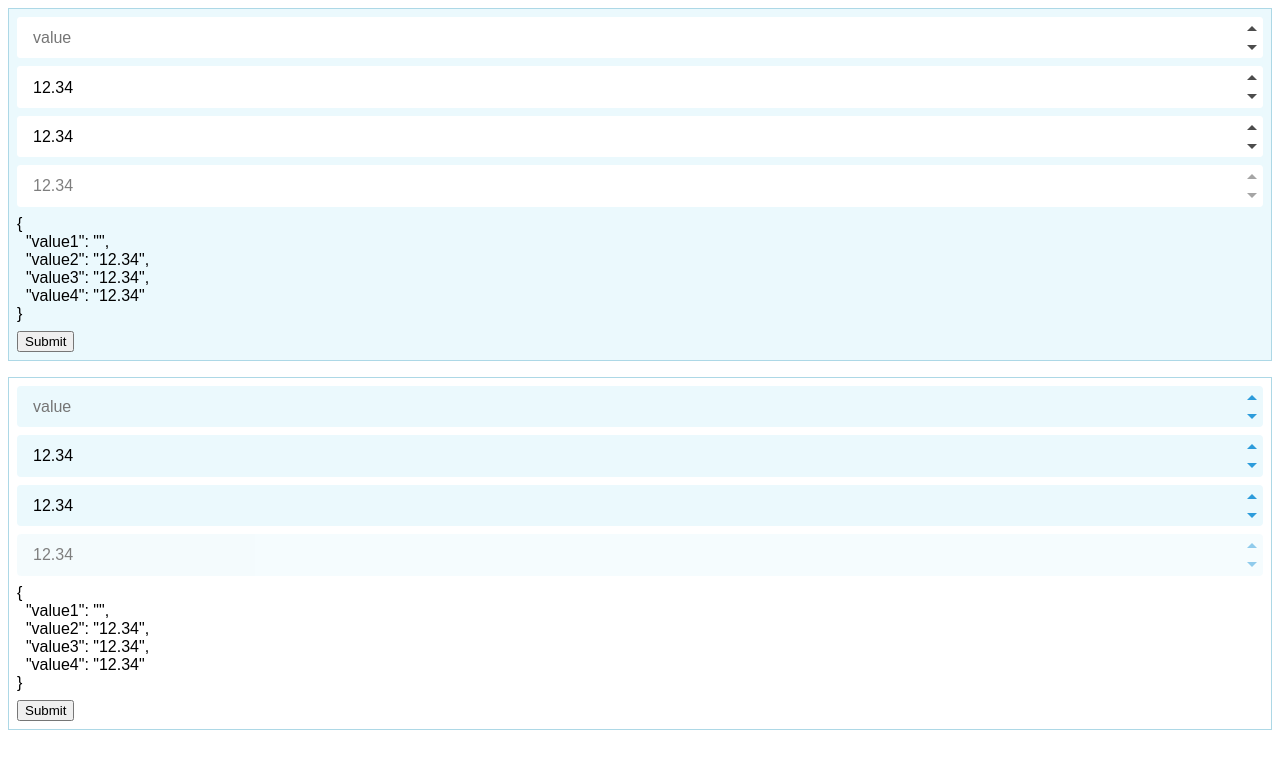
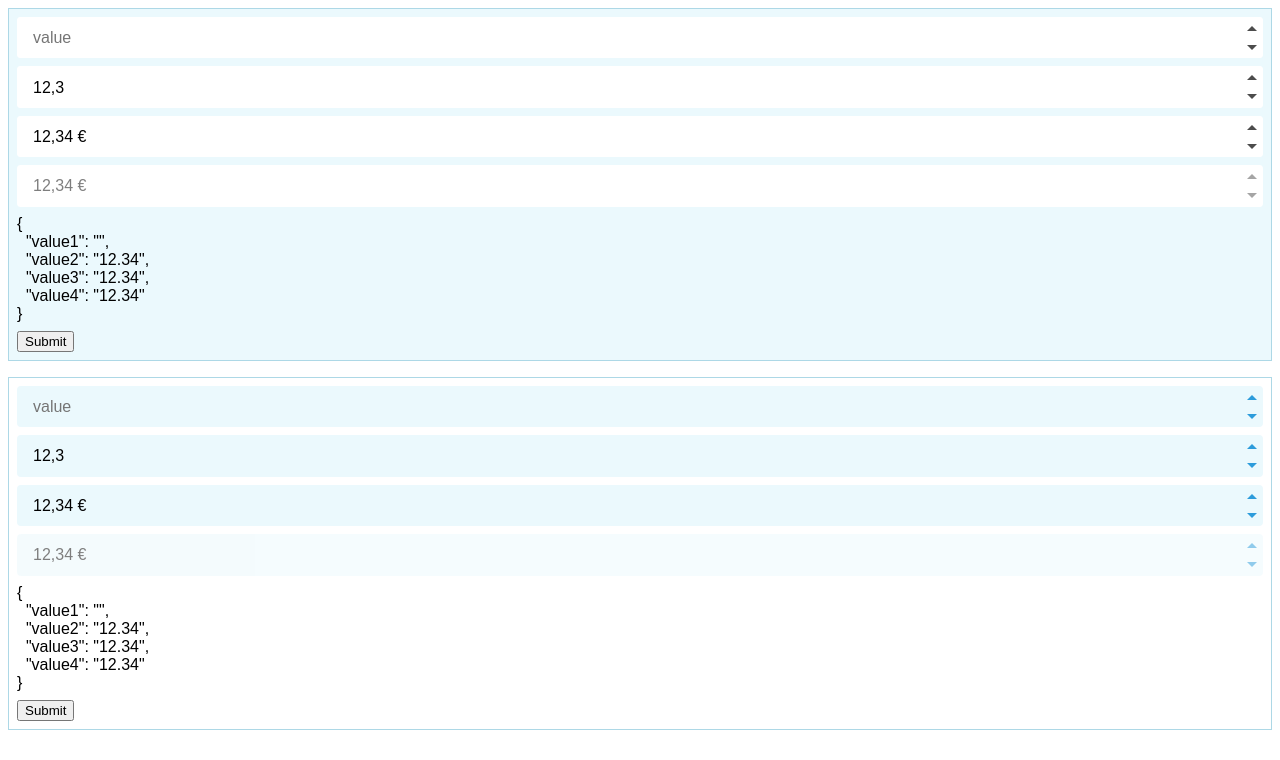
Before and after one commit to mark-hennessy/react-number-input, a React (Create React App) app: page / in a window 1280 px wide. Shown: the top 760 px of the page. Built offline with nearby package versions, Linux system fonts and the light colour scheme.

Commit message:
add formatValue logic

```diff
--- a/src/DemoForm/DemoForm.js
+++ b/src/DemoForm/DemoForm.js
@@ -34,18 +34,23 @@ const DemoForm = ({ formName, blue, className }) => {
         <NumberInput {...connectToState(`value${inputId++}`)} ignoreEnterKey />
         <NumberInput
           {...connectToState(`value${inputId++}`)}
-          precision={2}
-          currency
-        />
-        <NumberInput
-          {...connectToState(`value${inputId++}`)}
           placeholder='1,3'
           step={0.1}
           precision={1}
           min={1}
           max={6}
         />
-        <NumberInput {...connectToState(`value${inputId++}`)} disabled />
+        <NumberInput
+          {...connectToState(`value${inputId++}`)}
+          precision={2}
+          currency
+        />
+        <NumberInput
+          {...connectToState(`value${inputId++}`)}
+          precision={2}
+          currency
+          disabled
+        />
 
         <div className={`${CID}__form-state`}>
           {JSON.stringify(state, undefined, 2)}
--- a/src/NumberInput/NumberInput.js
+++ b/src/NumberInput/NumberInput.js
@@ -1,7 +1,7 @@
 import React, { useRef } from 'react';
 import cn from 'classnames';
-import { parseValue } from './numberInputHelpers';
 import { boundNumber } from '../utils/numberUtils';
+import { formatValue } from './numberInputHelpers';
 import NumberInputArrowButton from '../NumberInputArrowButton/NumberInputArrowButton';
 
 import './NumberInput.scss';
@@ -26,22 +26,30 @@ const NumberInput = ({
 }) => {
   const inputRef = useRef();
 
+  const internalValueRef = useRef();
+
   const onChangeWrapper = e => {
     const input = e.target;
-    const rawValue = input.value;
+    const { value } = input;
 
     // allow the input to be cleared
-    // if (!rawValue) {
+    // if (!value) {
     //   onValueChange("");
     //   return;
     // }
 
-    // const value = parseValue(rawValue);
-    // const boundedValue = boundNumber(value, min, max);
-    const boundedValue = rawValue;
+    const sanitizedValue = value.replace(/[^\d,]/g, '').replace(/,/g, '.');
+    internalValueRef.current = sanitizedValue;
+
+    console.log('strippedValue', sanitizedValue);
+
+    const number = parseFloat(sanitizedValue);
+    const boundedNumber = boundNumber(number, min, max);
+
+    console.log('boundedNumber', boundedNumber);
 
     if (onChange) {
-      onChange(boundedValue, inputRef.current);
+      onChange(boundedNumber, inputRef.current);
     }
   };
 
@@ -67,6 +75,8 @@ const NumberInput = ({
     e.preventDefault();
   };
 
+  const suffix = currency ? ' €' : null;
+
   return (
     <div className={cn(CID, { blue, disabled }, className)}>
       <input
@@ -74,7 +84,7 @@ const NumberInput = ({
         className={`${CID}__input`}
         type='text'
         name={name}
-        value={value}
+        value={formatValue(value, precision, suffix)}
         onChange={onChangeWrapper}
         onKeyPress={onKeyPress}
         onBlur={onBlur}
--- a/src/NumberInput/numberInputHelpers.js
+++ b/src/NumberInput/numberInputHelpers.js
@@ -1,6 +1,19 @@
-import { isNumber } from '../utils/numberUtils';
+import { isNumber, roundWithPrecision } from '../utils/numberUtils';
 
-export const parseValue = value => {
-  const number = parseFloat(value);
-  return isNumber(number) ? number : '';
+export const formatValue = (value, precision = 0, suffix) => {
+  let number = parseFloat(value);
+  if (!isNumber(number)) {
+    return '';
+  }
+
+  number = roundWithPrecision(number, precision === null ? 10 : precision);
+
+  let formattedValue = `${number}`;
+  formattedValue = formattedValue.replace('.', ',');
+
+  if (suffix) {
+    formattedValue = `${formattedValue}${suffix}`;
+  }
+
+  return formattedValue;
 };
--- a/src/utils/numberUtils.js
+++ b/src/utils/numberUtils.js
@@ -2,20 +2,25 @@ export const isNumber = value => {
   return typeof value === 'number' && isFinite(value);
 };
 
-export const boundNumber = (value, min, max) => {
-  if (!isNumber(value)) {
-    return value;
+export const boundNumber = (number, min, max) => {
+  if (!isNumber(number)) {
+    return null;
   }
 
-  let result = value;
+  let boundNumber = number;
 
   if (isNumber(min)) {
-    result = Math.max(result, min);
+    boundNumber = Math.max(boundNumber, min);
   }
 
   if (isNumber(max)) {
-    result = Math.min(result, max);
+    boundNumber = Math.min(boundNumber, max);
   }
 
-  return result;
+  return boundNumber;
 };
+
+export const roundWithPrecision = (number, precision) => {
+  const precisionMultiplier = 10 ** precision;
+  return Math.round(number * precisionMultiplier) / precisionMultiplier;
+};
```
Also changed, not shown: 2 other files (tests, documents, lock files or other folders).
